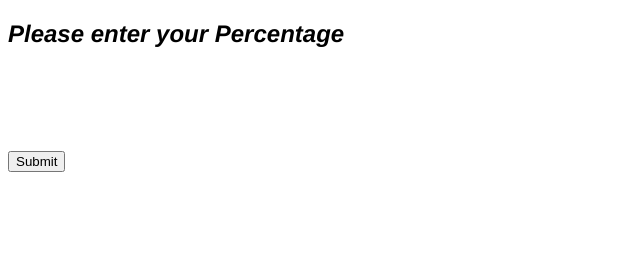
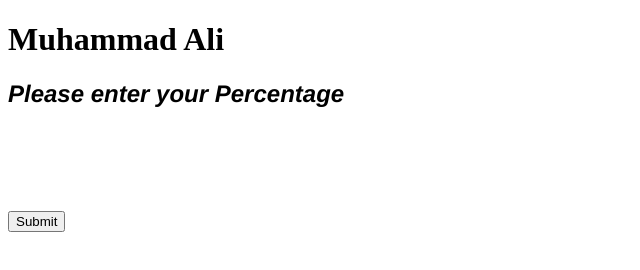
Before and after one commit to MuhammadAli120/If-Else-, a plain HTML site: page index.html in a window 1280 px wide. Shown: the whole page, without its empty margins (0-640 px from the left). Drawn offline with Linux system fonts and the light colour scheme.

Commit message:
Update index.html

```diff
--- a/index.html
+++ b/index.html
@@ -8,6 +8,7 @@
     <link rel="stylesheet" href="style.css">
 </head>
 <body>
+    <h1>Muhammad Ali</h1>
 
     <h2>Please enter your Percentage</h2>
 
```
